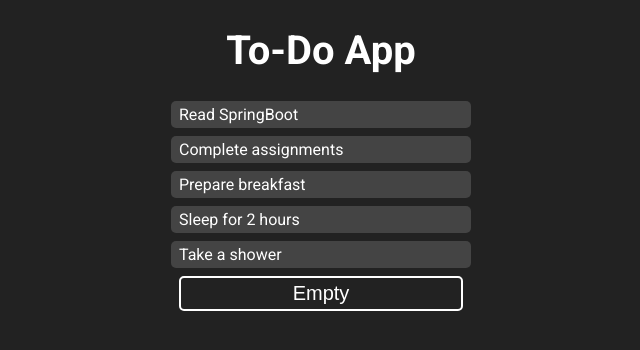
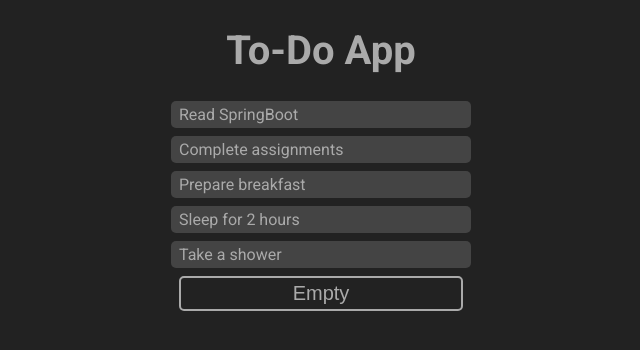
Before and after one commit to memukherjee/todo-app, a React (Create React App) app: page / in a window 1280 px wide. Shown: the top 350 px of the page, without its empty margins (319-959 px from the left). Built offline with nearby package versions, Linux system fonts and the light colour scheme.

Commit message:
css secondary color changes to off-white from white

```diff
--- a/src/styles.css
+++ b/src/styles.css
@@ -2,7 +2,7 @@
 :root {
     --list-width: 300px;
     --primary-color: #222;
-    --secondary-color: #fff;
+    --secondary-color: #aaaaaa;
     --accent-color: #444;
     --semi-transparent-color: #ffffff50;
 }
```
